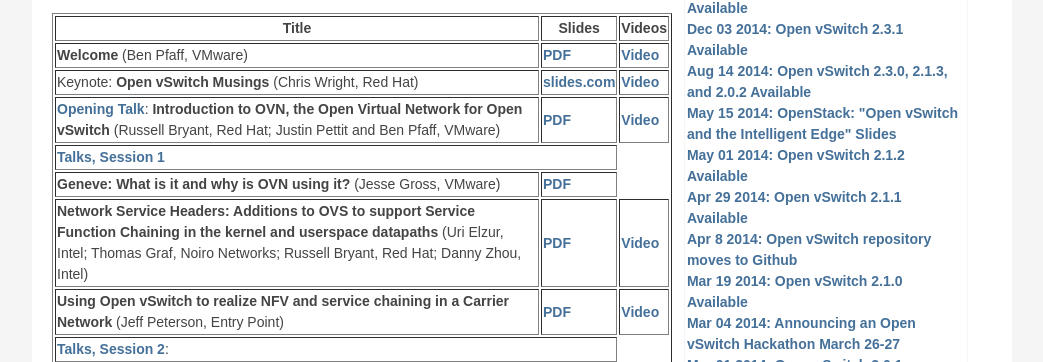
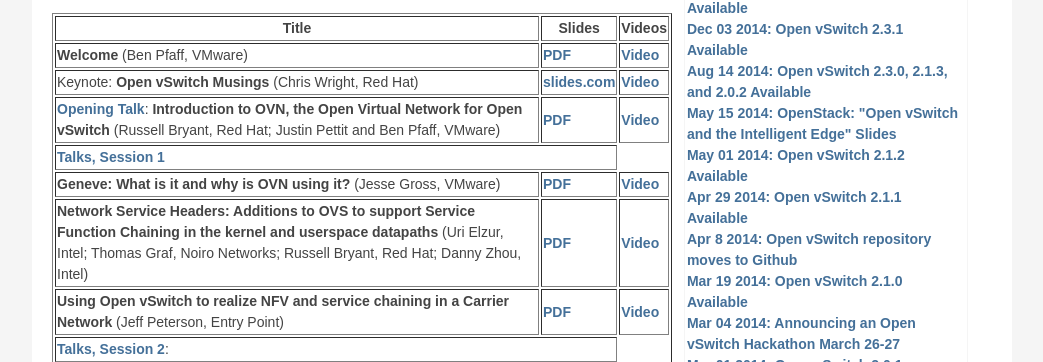
Before and after one commit to openvswitch/openvswitch.github.io, a Jekyll site: the page built from support/ovscon2015/index.html, in a window 1280 px wide and 900 px high. Shown: the part 362-724 px from the top of the window, without its empty margins (118-1161 px from the left). Built offline with Jekyll 4.4.1, drawn with Linux system fonts in a browser that asks for light colours.

Commit message:
ovscon2015: Add link to video from Jesse's Geneve talk.

```diff
--- a/support/ovscon2015/index.html
+++ b/support/ovscon2015/index.html
@@ -59,6 +59,7 @@
     <td>
       <a href="16/1015-gross.pdf">PDF</a>
     </td>
+    <td><a href="https://youtu.be/HIacPJS5Jpk">Video</a></td>
   </tr>
   <tr>
     <td>
```
